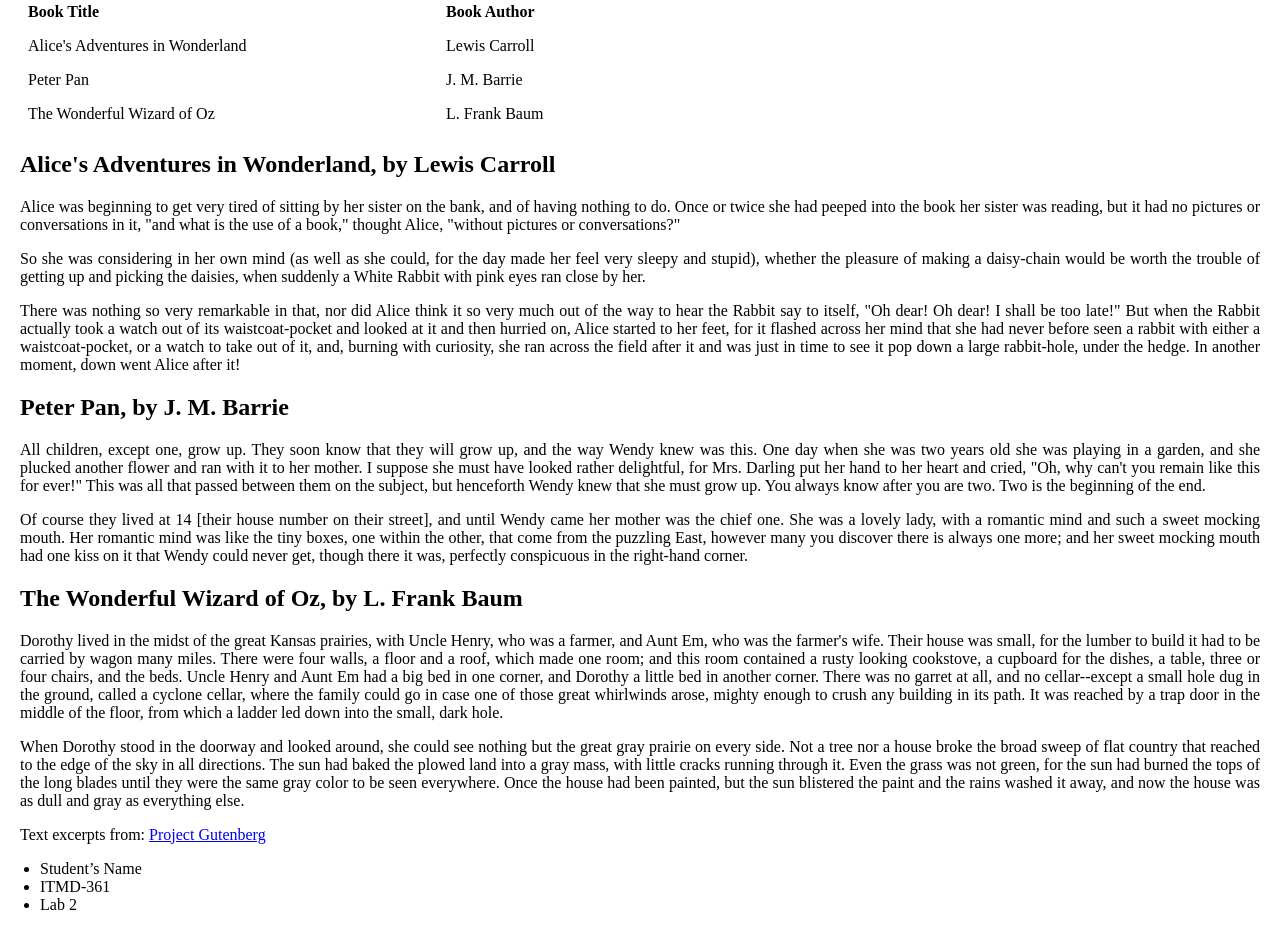
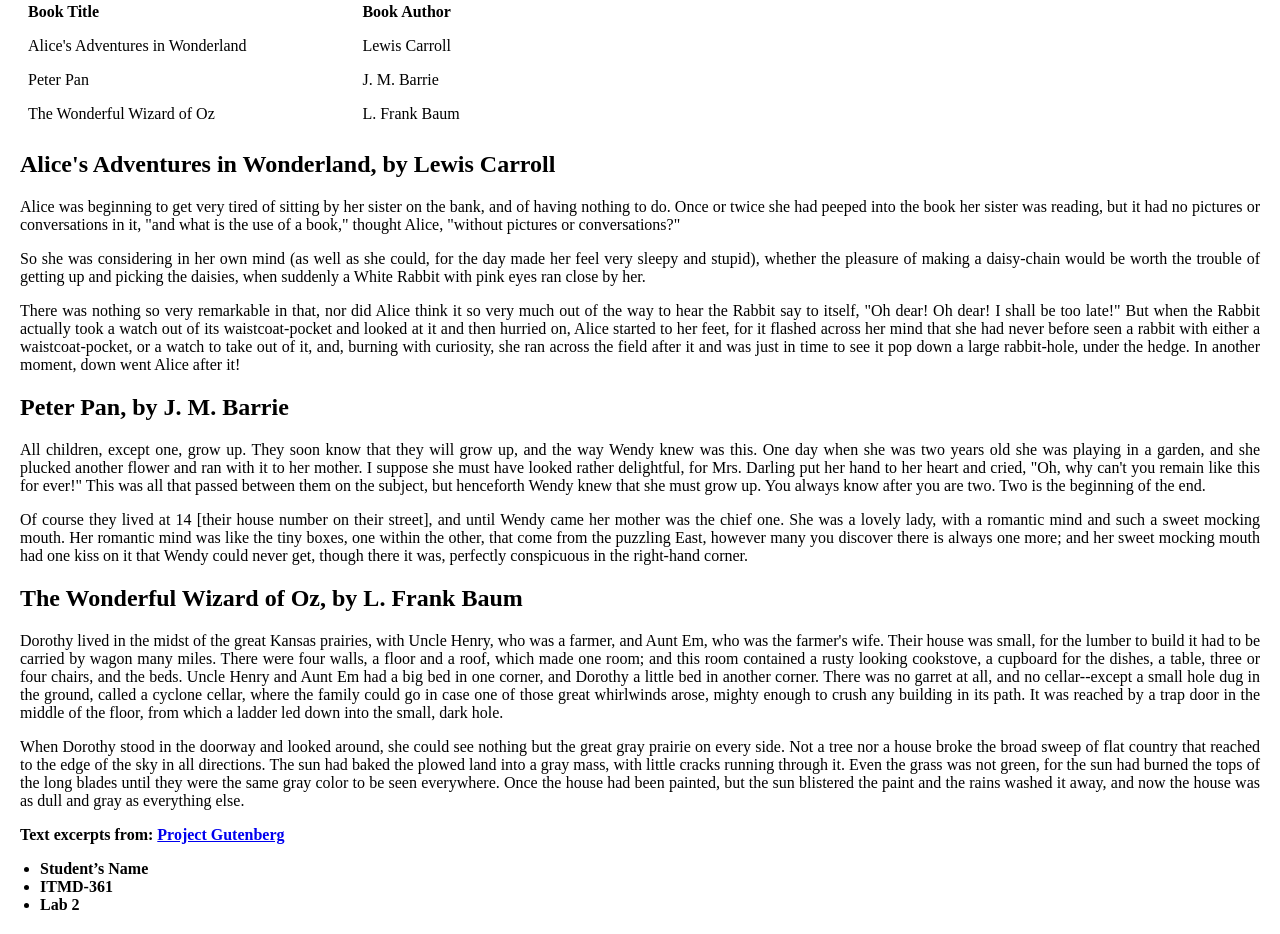
Before and after one commit to yunusemrejr/webdev_lab3, a plain HTML site: page index.html in a window 1280 px wide. Shown: the part 68-1002 px from the top of the page. Drawn offline with Linux system fonts and the light colour scheme.

Commit message:
Update index.html

```diff
--- a/index.html
+++ b/index.html
@@ -13,7 +13,7 @@ h1 {
             font-size: 24px;
         }
         table {
-            width: 50%;
+            width: 40%;
             border-collapse: collapse;
             margin-bottom: 20px;
         }
@@ -30,6 +30,15 @@ p {
         ul {
             list-style-type: disc;
             padding-left: 20px;
+        }
+
+        ul li{
+            font-weight:bold;
+        }
+        .gutenberg{
+            font-weight:bold;
+
+
         }
 </style>
 </head>
@@ -78,7 +87,7 @@ p {
     <p>
         When Dorothy stood in the doorway and looked around, she could see nothing but the great gray prairie on every side. Not a tree nor a house broke the broad sweep of flat country that reached to the edge of the sky in all directions. The sun had baked the plowed land into a gray mass, with little cracks running through it. Even the grass was not green, for the sun had burned the tops of the long blades until they were the same gray color to be seen everywhere. Once the house had been painted, but the sun blistered the paint and the rains washed it away, and now the house was as dull and gray as everything else.
     </p>
-    <p>Text excerpts from: <a href="http://www.gutenberg.org">Project Gutenberg</a></p>
+    <p class="gutenberg">Text excerpts from: <a href="http://www.gutenberg.org">Project Gutenberg</a></p>
 
     <ul>
         <li>Student’s Name</li>
```
